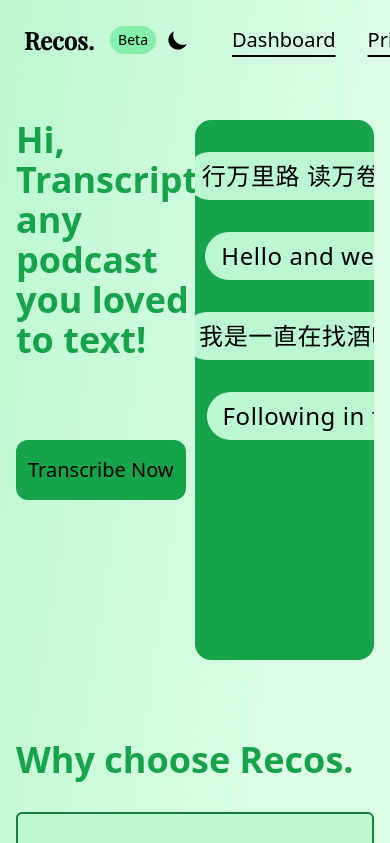
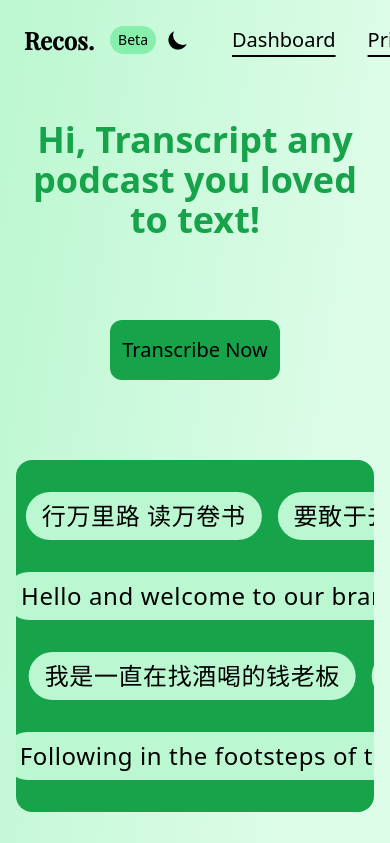
Before and after one commit to stonega/recos, a Next.js app: page / in a window 390 px wide. Shown: the top 843 px of the page. Built offline with nearby package versions, Linux system fonts and the light colour scheme; no server answers.

Commit message:
fix: minor fix

```diff
--- a/components/home/inscriptions.tsx
+++ b/components/home/inscriptions.tsx
@@ -76,7 +76,7 @@ const Inscriptions = () => {
   return (
     <>
       <div className="flex flex-col space-y-8 rounded-2xl bg-green-600 py-8 dark:bg-green-900">
-        <ParallaxText baseVelocity={-3}>
+        <ParallaxText baseVelocity={3}>
           <div className={cl(capsuleClassName)}>行万里路 读万卷书</div>
           <div className={cl(capsuleClassName)}>要敢于去相信</div>
           <div className={cl(capsuleClassName)}>Houston we have a podcast</div>
@@ -84,7 +84,7 @@ const Inscriptions = () => {
           <div className={cl(capsuleClassName)}>要敢于去相信</div>
           <div className={cl(capsuleClassName)}>Houston we have a podcast</div>
         </ParallaxText>
-        <ParallaxText baseVelocity={3}>
+        <ParallaxText baseVelocity={-3}>
           <div className={cl(capsuleClassName)}>
             Hello and welcome to our brand new arseblog arsecast
           </div>
@@ -94,7 +94,7 @@ const Inscriptions = () => {
           </div>
           <div className={cl(capsuleClassName)}>This is JS party</div>
         </ParallaxText>
-        <ParallaxText baseVelocity={-3}>
+        <ParallaxText baseVelocity={3}>
           <div className={cl(capsuleClassName)}>我是一直在找酒喝的钱老板</div>
           <div className={cl(capsuleClassName)}>
             在这里 我们用你的声音讲述你的故事
@@ -106,7 +106,7 @@ const Inscriptions = () => {
           </div>
           <div className={cl(capsuleClassName)}>我们的字是文字的字</div>
         </ParallaxText>
-        <ParallaxText baseVelocity={3}>
+        <ParallaxText baseVelocity={-3}>
           <div className={cl(capsuleClassName)}>Following in the footsteps of the crucified Christ</div>
           <div className={cl(capsuleClassName)}>Hey, what&apos;s good, Yeti Nation?</div>
           <div className={cl(capsuleClassName)}>Following in the footsteps of the crucified Christ</div>
--- a/pages/credit.tsx
+++ b/pages/credit.tsx
@@ -17,7 +17,6 @@ export async function getServerSideProps(context: any) {
       },
     };
   }
-
   return {
     props: {
       token,
@@ -63,7 +62,6 @@ export default function Credit({
   const { data, isLoading, error } = useCredits(page, 20, token);
 
   useEffect(() => {
-    console.log(data);
     if (!data) return;
     if (data.length > 0) {
       setRecords((records) => {
@@ -81,13 +79,7 @@ export default function Credit({
 
   return (
     <Layout meta={meta}>
-      <div className="mb-8 flex flex-row justify-between dark:text-white">
-        <Link className="flex flex-row items-center text-xl" href="/">
-          <ArrowLeftCircle className="inline" />
-          <span className="ml-2">Credits Usage</span>
-        </Link>
-        <div className="flex flex-row"></div>
-      </div>
+      <div className="text-4xl mb-16 dark:text-white">Credits Usage</div>
       {isLoading && records.length === 0 ? (
         <div className="darK:text-white mt-20 flex h-60 flex-col items-center justify-center gap-2">
           <div className="history-loader mx-auto mt-10 w-full" />
--- a/pages/index.tsx
+++ b/pages/index.tsx
@@ -17,13 +17,13 @@ export default function Home() {
   return (
     <Layout meta={meta}>
       <div className="mb-0 md:mb-20"></div>
-      <div className="grid grid-cols-2">
-        <div>
-          <div className="mb-20 text-4xl font-bold text-green-600">
+      <div className="flex flex-col md:grid md:grid-cols-2">
+        <div className="flex flex-col items-center md:items-start">
+          <div className="text-center md:text-left mb-20 text-4xl font-bold text-green-600">
             Hi, Transcript any podcast you loved to text!
           </div>
           <Button
-            className="mb-40 rounded-xl border-green-400 py-4 text-2xl font-normal"
+            className="mb-20 md:mb-40 rounded-xl border-green-400 py-4 text-2xl font-normal"
             onClick={() => router.push("/dashboard")}
           >
             Transcribe Now
```
